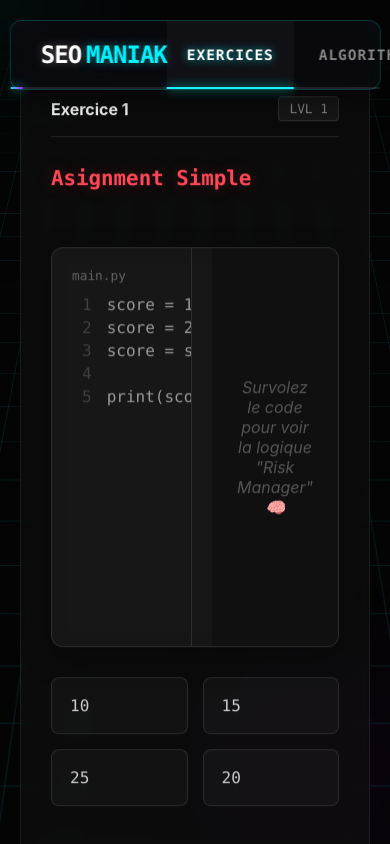
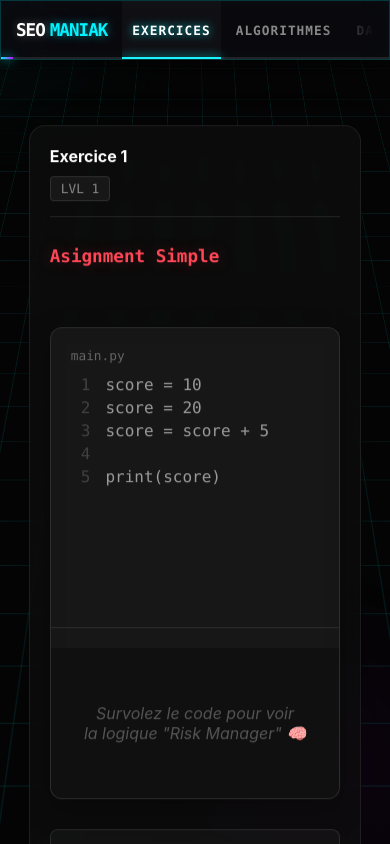
Before and after one commit to elabdiouael/Plateforme-Lms-ML-Python, a Next.js app: page / in a window 390 px wide. Both pictures are taken after a click on the button "Lancer la simulation 🚀". Shown: the top 844 px of the page. Built offline with nearby package versions, Linux system fonts and the light colour scheme.

Commit message:
Fix Mobile Responsiveness 📱

```diff
--- a/src/app/globals.css
+++ b/src/app/globals.css
@@ -59,3 +59,13 @@ body {
 ::-webkit-scrollbar { width: 8px; }
 ::-webkit-scrollbar-track { background: #000; }
 ::-webkit-scrollbar-thumb { background: #333; border-radius: 4px; }
+@media (max-width: 768px) {
+  body {
+    /* Na9ss l'padding bach l'contenu ytle3 */
+    padding-top: 60px !important;
+  }
+
+  h1 {
+    font-size: 1.8rem !important; /* Titres sghar */
+  }
+}
--- a/src/components/Navbar.module.css
+++ b/src/components/Navbar.module.css
@@ -204,3 +204,51 @@
   from { opacity: 0; transform: translateX(-50%) translateY(-10px); }
   to { opacity: 1; transform: translateX(-50%) translateY(0); }
 }
+/* --- MOBILE FIXES --- */
+@media (max-width: 768px) {
+  .nav {
+    width: 100%;
+    top: 0;
+    border-radius: 0; /* Lss9 m3a s9ef */
+    padding: 0 15px;
+    height: 60px;
+    justify-content: flex-start; /* Jme3 kolchi lisser */
+    gap: 15px;
+  }
+
+  .logo {
+    font-size: 1.1rem;
+    min-width: fit-content; /* Bach mayt3ssrch */
+  }
+
+  .menu {
+    flex: 1;
+    overflow-x: auto; /* Tl9 scroll horizontal */
+    justify-content: flex-start;
+    padding-right: 20px;
+    /* Mask bach yban bhal ila fading f jenb */
+    mask-image: linear-gradient(90deg, black 80%, transparent 100%);
+  }
+
+  /* Khbbi scrollbar bach yban n9i */
+  .menu::-webkit-scrollbar { display: none; }
+
+  .btn {
+    padding: 0 10px;
+    font-size: 0.8rem;
+    white-space: nowrap; /* Mnemne3 ster yehbet */
+  }
+
+  .progressContainer {
+    bottom: 0;
+  }
+
+  /* Dropdown f Mobile (Center) */
+  .dropdown {
+    position: fixed; /* Fixé par rapport à l'écran */
+    left: 50%;
+    transform: translateX(-50%);
+    top: 60px; /* Ta7t navbar */
+    width: 90%;
+  }
+}
--- a/src/components/ui/ExerciseSlide/ExerciseSlide.module.css
+++ b/src/components/ui/ExerciseSlide/ExerciseSlide.module.css
@@ -146,3 +146,31 @@
 @keyframes fadeIn {
   from { opacity: 0; } to { opacity: 1; }
 }
+/* --- MOBILE FIXES --- */
+@media (max-width: 768px) {
+  .card {
+    padding: 20px;
+    width: 95%; /* Marge sghira f jenb */
+    margin: 0 auto;
+  }
+
+  .header {
+    flex-direction: column;
+    align-items: flex-start;
+    gap: 10px;
+  }
+
+  .question {
+    font-size: 1.1rem; /* Text sgher chwiya */
+  }
+
+  .optionsGrid {
+    grid-template-columns: 1fr; /* Rje3 colonnne we7da (Stack) */
+    gap: 10px;
+  }
+
+  .optionBtn {
+    padding: 15px;
+    font-size: 0.9rem;
+  }
+}
--- a/src/components/ui/InteractiveCode/InteractiveCode.module.css
+++ b/src/components/ui/InteractiveCode/InteractiveCode.module.css
@@ -64,3 +64,25 @@
   font-style: italic;
   text-align: center;
 }
+/* --- MOBILE FIXES --- */
+@media (max-width: 768px) {
+  .container {
+    flex-direction: column; /* Rje3 koulchi vertical */
+    height: auto; /* Tl9 l'hauteur bach yjbd 3la ra7to */
+    max-height: 80vh;
+  }
+
+  .codePanel {
+    flex: none;
+    height: 300px; /* L'code yakhod nss chacha */
+    border-right: none;
+    border-bottom: 1px solid rgba(255,255,255,0.1);
+  }
+
+  .infoPanel {
+    flex: none;
+    height: auto;
+    padding: 15px;
+    min-height: 150px;
+  }
+}
```
